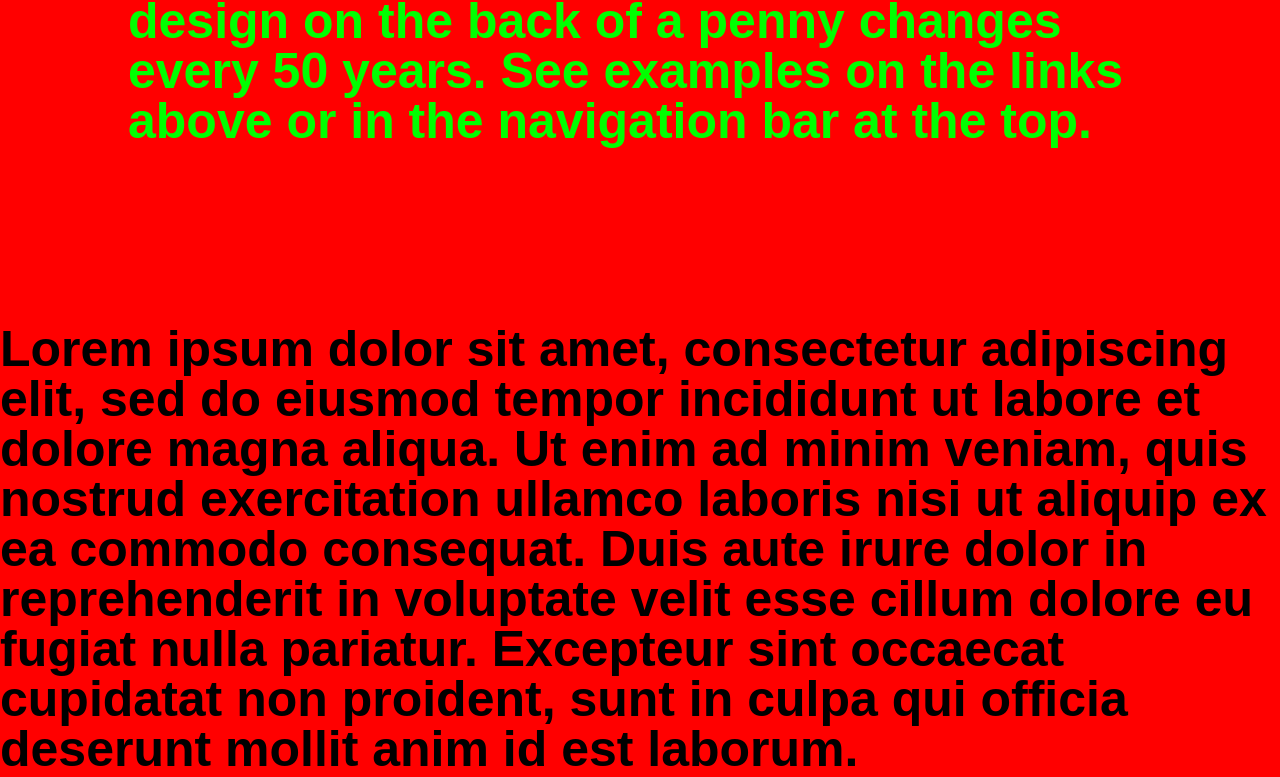
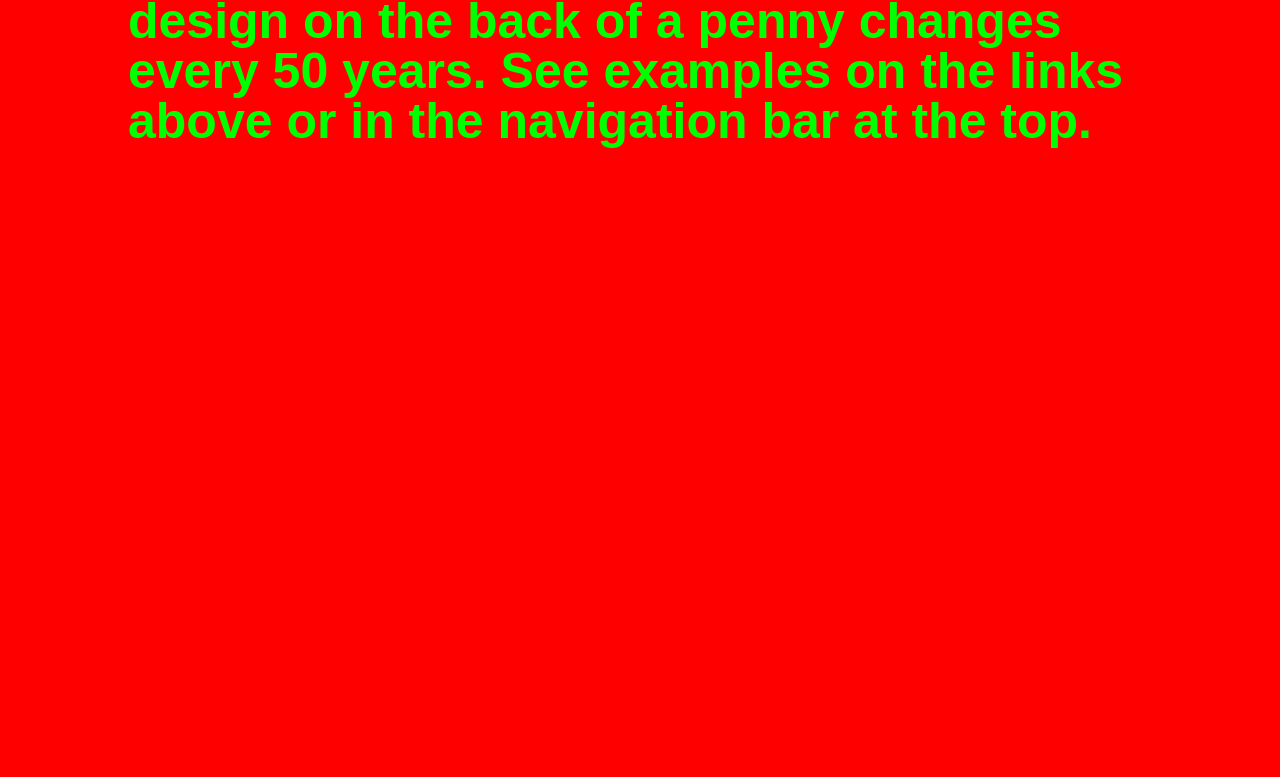
Before and after one commit to adamjjones/hello-world, a website: page public/index.html in a window 1280 px wide. Shown: the part 1009-1786 px from the top of the page. After the commit the page ends 1283 px from the top, so only its background shows below. Drawn offline with Linux system fonts and the light colour scheme.

Commit message:
Deleted an unneeded paragraph

```diff
--- a/public/index.html
+++ b/public/index.html
@@ -34,17 +34,5 @@
         Did you know that on the design on the back of a penny
         changes every 50 years. See examples on the links above or in
         the navigation bar at the top.</p>
-
-
-    <p>Lorem ipsum dolor sit amet, consectetur adipiscing elit, sed
-       do eiusmod tempor incididunt ut labore et dolore magna aliqua.
-       Ut enim ad minim veniam, quis nostrud exercitation ullamco
-       laboris nisi ut aliquip ex ea commodo consequat.
-       Duis aute irure dolor in reprehenderit in voluptate velit esse
-       cillum dolore eu fugiat nulla pariatur. Excepteur sint occaecat
-       cupidatat non proident, sunt in culpa qui officia deserunt mollit
-       anim id est laborum.
-
-      </p>
   </body>
 </html>
```
